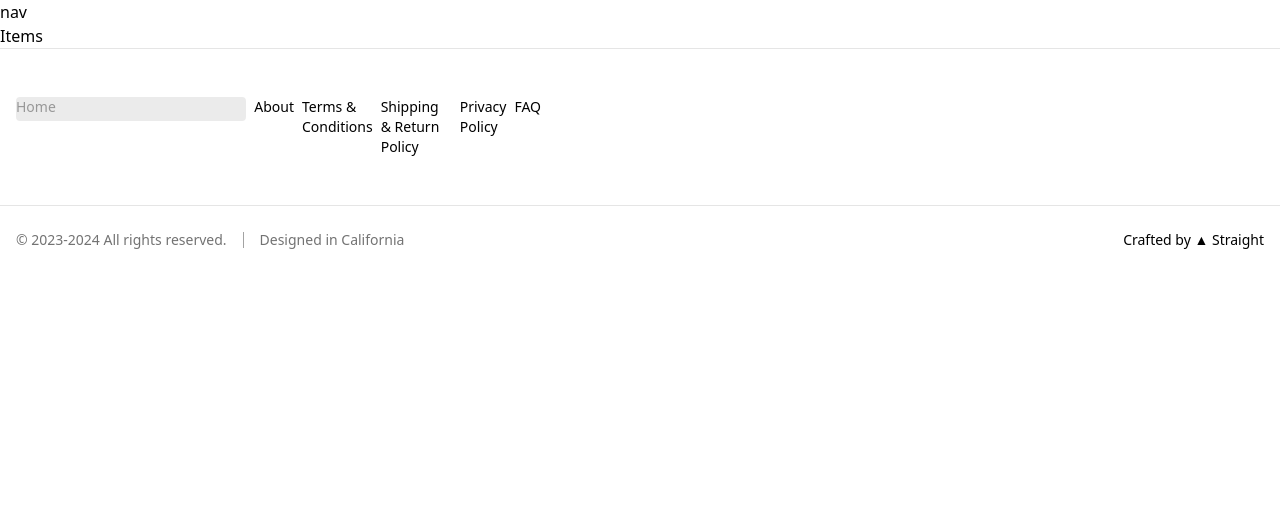
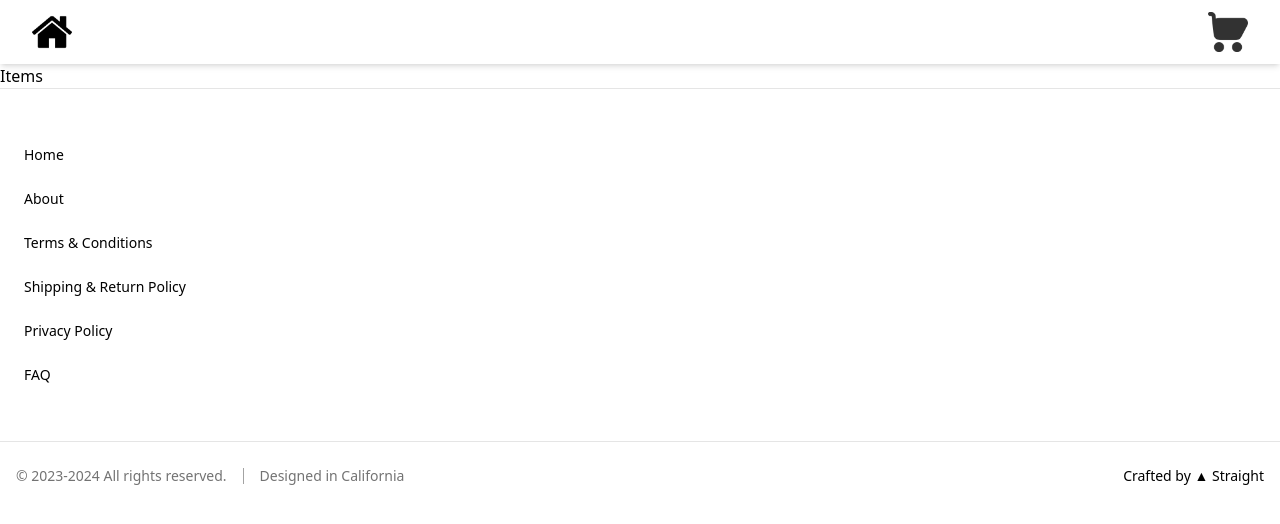
Before and after one commit to YoYoDough/e-commerce-store, a Next.js app: page / in a window 1280 px wide. Shown: the top 524 px of the page. Built offline with nearby package versions, Linux system fonts and the light colour scheme.

Commit message:
added a nav bar

```diff
--- a/components/Info.jsx
+++ b/components/Info.jsx
@@ -1,57 +1,43 @@
 import Link from 'next/link';
-import { Suspense } from 'react';
 
 const { COMPANY_NAME, SITE_NAME } = process.env;
 
 const Info = () => {
     const currentYear = new Date().getFullYear();
     const copyrightDate = `2023-${currentYear}`;
-    const skeleton = 'w-full h-6 animate-pulse rounded bg-neutral-200 dark:bg-neutral-700';
+    const skeleton = "block p-2 text-lg underline-offset-4 hover:text-black hover:underline md:inline-block md:text-sm dark:hover:text-neutral-300 text-black dark:text-neutral-300";
     const copyrightName = COMPANY_NAME || SITE_NAME || '';
-
     return (
         <footer className="text-sm text-neutral-500 dark:text-neutral-400">
-            <div className="mx-auto flex w-full max-w-7xl flex-col gap-6 border-t border-neutral-200 px-6 py-12 md:flex-row md:gap-12 md:px-4 min-[1320px]:px-0 dark:border-neutral-700">
+            <div className="mx-auto flex w-full max-w-7xl flex-row gap-6 border-t border-neutral-200 px-6 py-12 md:flex-row md:gap-12 md:px-4 min-[1320px]:px-0 dark:border-neutral-700">
                 {/* Placeholder for any additional content or links */}
-                <Suspense
-                    fallback={
-                        <div className="flex h-[188px] w-[200px] flex-col gap-2">
-                            <div className={skeleton} />
-                            <div className={skeleton} />
-                            <div className={skeleton} />
-                            <div className={skeleton} />
-                            <div className={skeleton} />
-                            <div className={skeleton} />
-                        </div>
-                    }
-                >
-                    <nav className="flex flex-col gap-2 md:flex-row">
+                    <nav className="flex flex-row gap-2 md:flex-col">
                         <Link href="/"
-                        className={skeleton}>
+                        className={skeleton}
+                        >
                             Home
                         </Link>
                         <Link href="/about"
-                        className="text-black dark:text-white">
+                        className={skeleton}>
                             About
                         </Link>
                         <Link href="/terms"
-                        className="text-black dark:text-white">
+                        className={skeleton}>
                             Terms & Conditions
                         </Link>
                         <Link href="/shipping"
-                        className="text-black dark:text-white">
+                        className={skeleton}>
                             Shipping & Return Policy
                         </Link>
                         <Link href="/privacy"
-                        className="text-black dark:text-white">
+                        className={skeleton}>
                             Privacy Policy
                         </Link>
                         <Link href="/faq"
-                        className="text-black dark:text-white">
+                        className={skeleton}>
                             FAQ
                         </Link>
                     </nav>
-                </Suspense>
             </div>
             <div className="border-t border-neutral-200 py-6 text-sm dark:border-neutral-700">
                 <div className="mx-auto flex w-full max-w-7xl flex-col items-center gap-1 px-4 md:flex-row md:gap-0 md:px-4 min-[1320px]:px-0">
--- a/components/Nav.jsx
+++ b/components/Nav.jsx
@@ -1,9 +1,25 @@
+"use client";
 
+import Link from 'next/link';
+import Image from 'next/image';
+import { useState } from 'react';
 
-const nav = () => {
+const Nav = () => {
   return (
-    <div>nav</div>
-  )
-}
+    <nav className="bg-white dark:bg-gray-900 shadow-md">
+      <div className="max-w-7xl mx-auto px-4 sm:px-6 lg:px-8 flex justify-between items-center h-16">
+        {/* Home Image */}
+        <Link href="/" className="flex-shrink-0">
+          <Image src="/homeImage.png" alt="Home" width={40} height={40} />
+        </Link>
 
-export default nav
+        {/* Cart Image */}
+        <Link href="/cart" className="flex-shrink-0">
+          <Image src="/shoppingCart.png" alt="Cart" width={40} height={40} />
+        </Link>
+      </div>
+    </nav>
+  );
+};
+
+export default Nav;
```
Also changed, not shown: public/homeImage.png (added), public/shoppingCart.png (added), styles/globals.css (line endings or trailing spaces).
